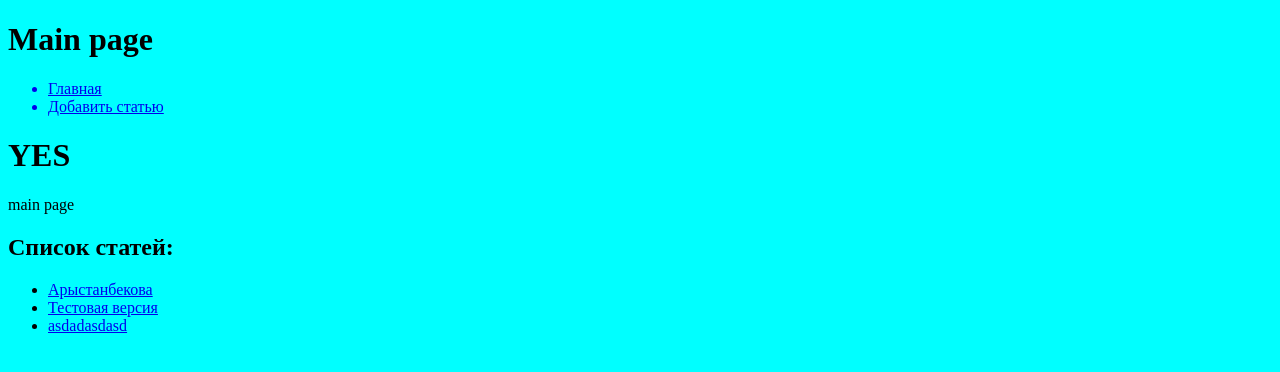
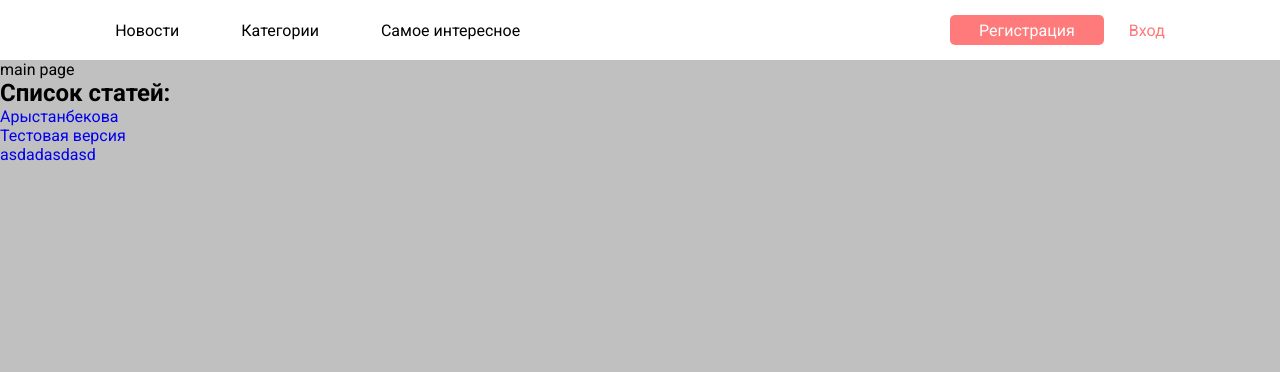
Before and after one commit to YyUuJj/YyUuJj, a Flask app: page / in a window 1280 px wide. Shown: the top 372 px of the page. Run offline with Flask 2, Linux system fonts and the light colour scheme; data comes from the database, SQL or seed files in the repository; both versions use the stored data as it was after the commit.

Commit message:
'newHeader'

```diff
--- a/static/css/style.css
+++ b/static/css/style.css
@@ -1,5 +1,17 @@
+@import url('https://fonts.googleapis.com/css2?family=Roboto:ital,wght@0,400;0,700;1,300&display=swap');
+* {
+    margin: 0;
+    padding: 0;
+    font-family: 'Roboto';
+    /* color: white; */
+}
+
+a {
+    text-decoration: none;
+}
+
 body {
-    background-color: aqua;
+    background-color: silver;
 }
 
 .success {
@@ -9,3 +21,61 @@ body {
 .error {
     color: red;
 }
+
+header {
+    background-color: white;
+    display: flex;
+    justify-content: center;
+}
+.header__wrapper {
+    width: 82%;
+    height: 60px;
+    display: flex;
+    justify-content: space-between;
+    align-items: center;
+}
+
+.menu {
+    font-size: 16px;
+    color: black;
+}
+
+
+
+.menu__list {
+    display: flex;
+    list-style: none;
+}
+
+.menu__list__item {
+    margin-right: 62px;
+    color: black;
+}
+
+.buttons__regist {
+    display: flex;
+    align-items: center;
+
+}
+
+.regist {
+    display: flex;
+    justify-content: center;
+    align-items: center;
+    /* position: relative; */
+    top: 50%;
+    left: 50%;
+    width: 154px;
+    height: 30px;
+    border: none;
+    background: #FF7A7A;
+    color: white;
+    border-radius: 5px;
+    margin-right: 25px;
+    font-size: 16px;
+}
+
+.enter {
+    font-size: 16px;
+    color: #FF7A7A;
+}
--- a/templates/base.html
+++ b/templates/base.html
@@ -10,19 +10,24 @@
     {% endblock %}
 </head>
 <body>
-    <h1>Main page</h1>
     {% block content %}
-    <ul>
-        {% for m in menu %}
-        <a href="{{url_for('addPost')}}"><li>{{m.title}}</li></a>
-        {% endfor %}
-    </ul>
-    {% if menu.__len__() > 1 %}
-        <h1> YES </h1>
-    {% else %}
-        <h1>NO</h1>
-    {% endif %}
+    <header>
+        <div class="header__wrapper">
 
+            <nav class="menu">
+                <ul class="menu__list">
+                    <a href="{{url_for('addPost')}}" class="menu__list__item""><li>Новости</li></a>
+                    <a href="{{url_for('addPost')}}" class="menu__list__item""><li>Категории</li></a>
+                    <a href="{{url_for('addPost')}}" class="menu__list__item""><li>Самое интересное</li></a>
+                </ul>
+            </nav>
+
+            <div class="buttons__regist">
+                <a class="regist" href="###">Регистрация</a>
+                <a href="###" class="enter">Вход</a>
+            </div>
+        </header>
+        </div>
     <!-- {% for i in range(100) %}
         <h1>{{i}}</h1>
 
```
Also changed, not shown: flsite.db.
